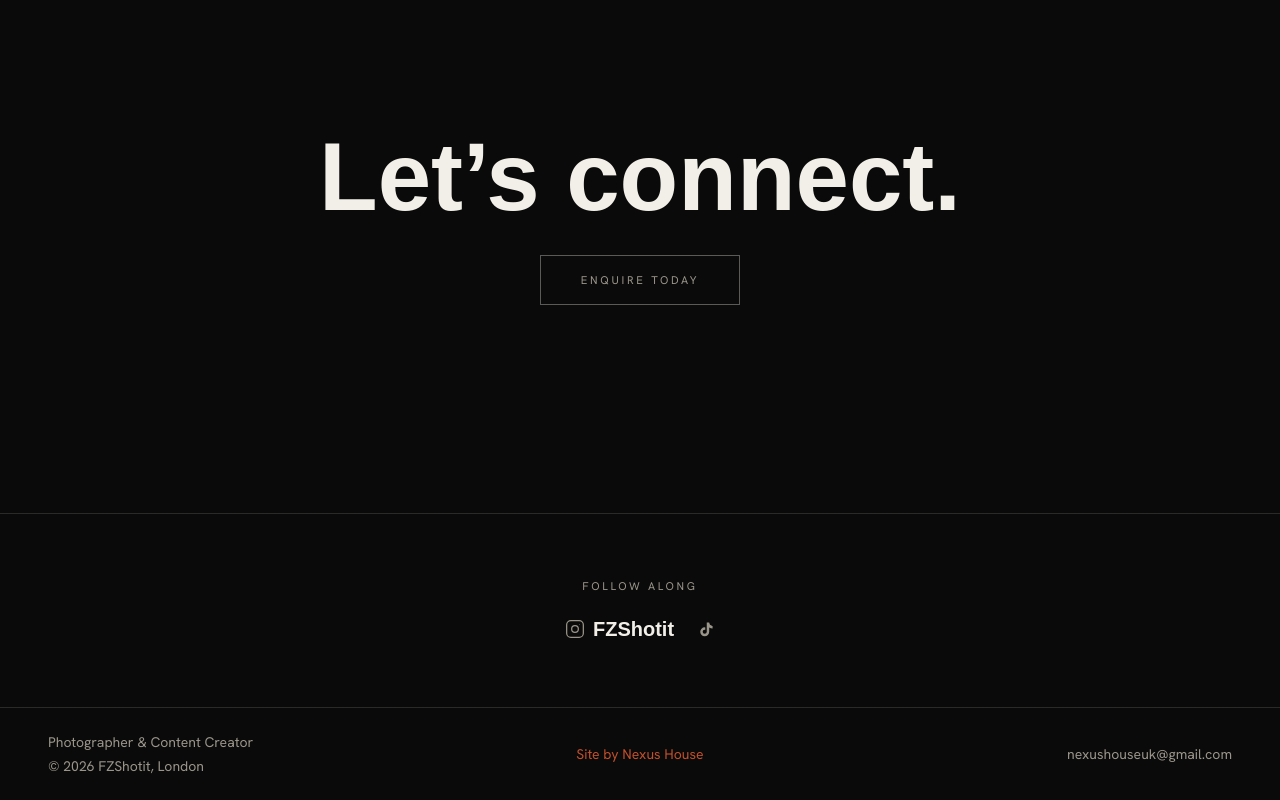
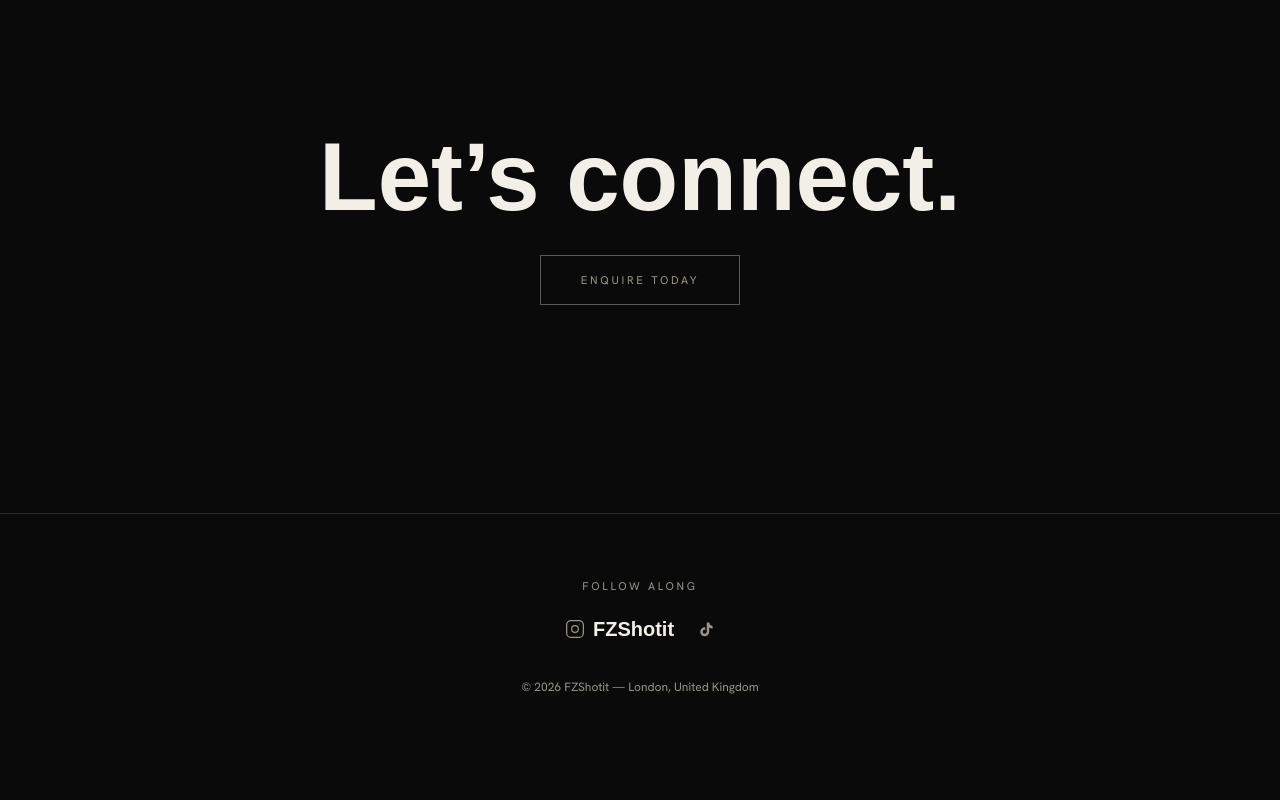
Before and after one commit to lamidecoder/fzshotit, a Next.js app: page / in a window 1280 px wide. Shown: the part 2917-3717 px from the top of the page. After the commit the page ends 3676 px from the top, so only its background shows below. Built offline with nearby package versions, Linux system fonts and the light colour scheme; a web font is replaced by a local one.

Commit message:
remove Nexus House credit from footer

```diff
--- a/src/components/Footer.tsx
+++ b/src/components/Footer.tsx
@@ -19,8 +19,6 @@ function TTIcon() {
 export default function Footer() {
   return (
     <footer className="border-t border-clay mt-24">
-
-      {/* Social */}
       <div className="container-shell py-16 flex flex-col items-center text-center gap-5">
         <p className="eyebrow">Follow along</p>
         <div className="flex items-center gap-6">
@@ -34,44 +32,10 @@ export default function Footer() {
             <TTIcon />
           </a>
         </div>
+        <p className="text-xs text-bone-dim mt-4">
+          &copy; {new Date().getFullYear()} FZShotit &mdash; London, United Kingdom
+        </p>
       </div>
-
-      {/* Bottom bar — 3 column like Sophie Dallamore */}
-      <div className="border-t border-clay">
-        <div className="container-shell py-6 grid grid-cols-1 md:grid-cols-3 gap-4 md:gap-0 items-center">
-
-          {/* Left: FZShotit info */}
-          <div className="flex flex-col gap-1">
-            <p className="text-sm text-bone-dim">Photographer &amp; Content Creator</p>
-            <p className="text-sm text-bone-dim">&copy; {new Date().getFullYear()} FZShotit, London</p>
-          </div>
-
-          {/* Centre: Site by Nexus House — orange */}
-          <div className="flex justify-start md:justify-center">
-            <a
-              href="mailto:nexushouseuk@gmail.com"
-              className="text-sm hover:opacity-70 transition-opacity"
-              style={{ color: "#C2502B" }}
-              data-cursor="view"
-            >
-              Site by Nexus House
-            </a>
-          </div>
-
-          {/* Right: email only */}
-          <div className="flex flex-col gap-1 md:items-end">
-            <a
-              href="mailto:nexushouseuk@gmail.com"
-              className="text-sm text-bone-dim hover:text-bone transition-colors"
-              data-cursor="view"
-            >
-              nexushouseuk@gmail.com
-            </a>
-          </div>
-
-        </div>
-      </div>
-
     </footer>
   );
 }
```
